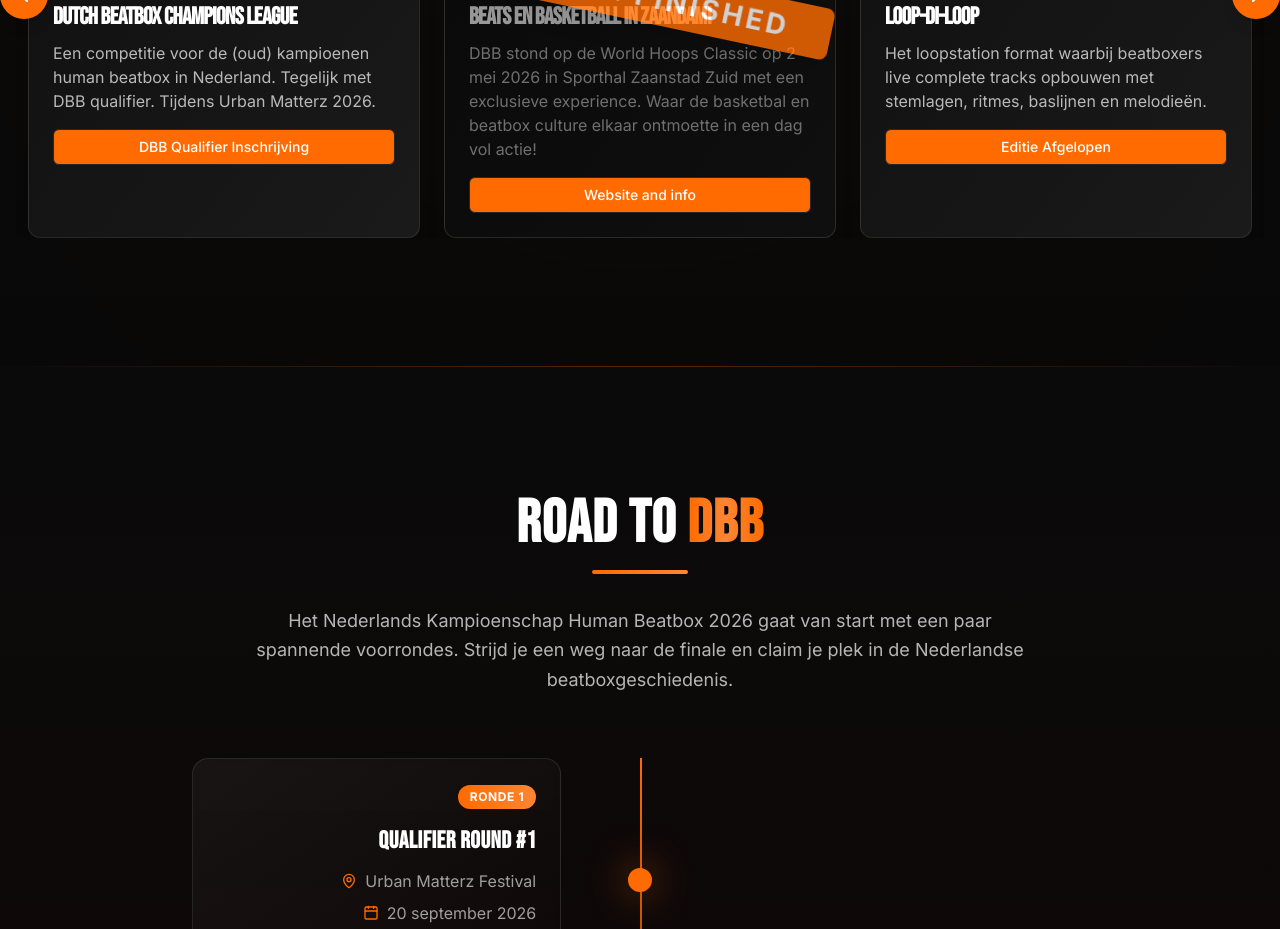
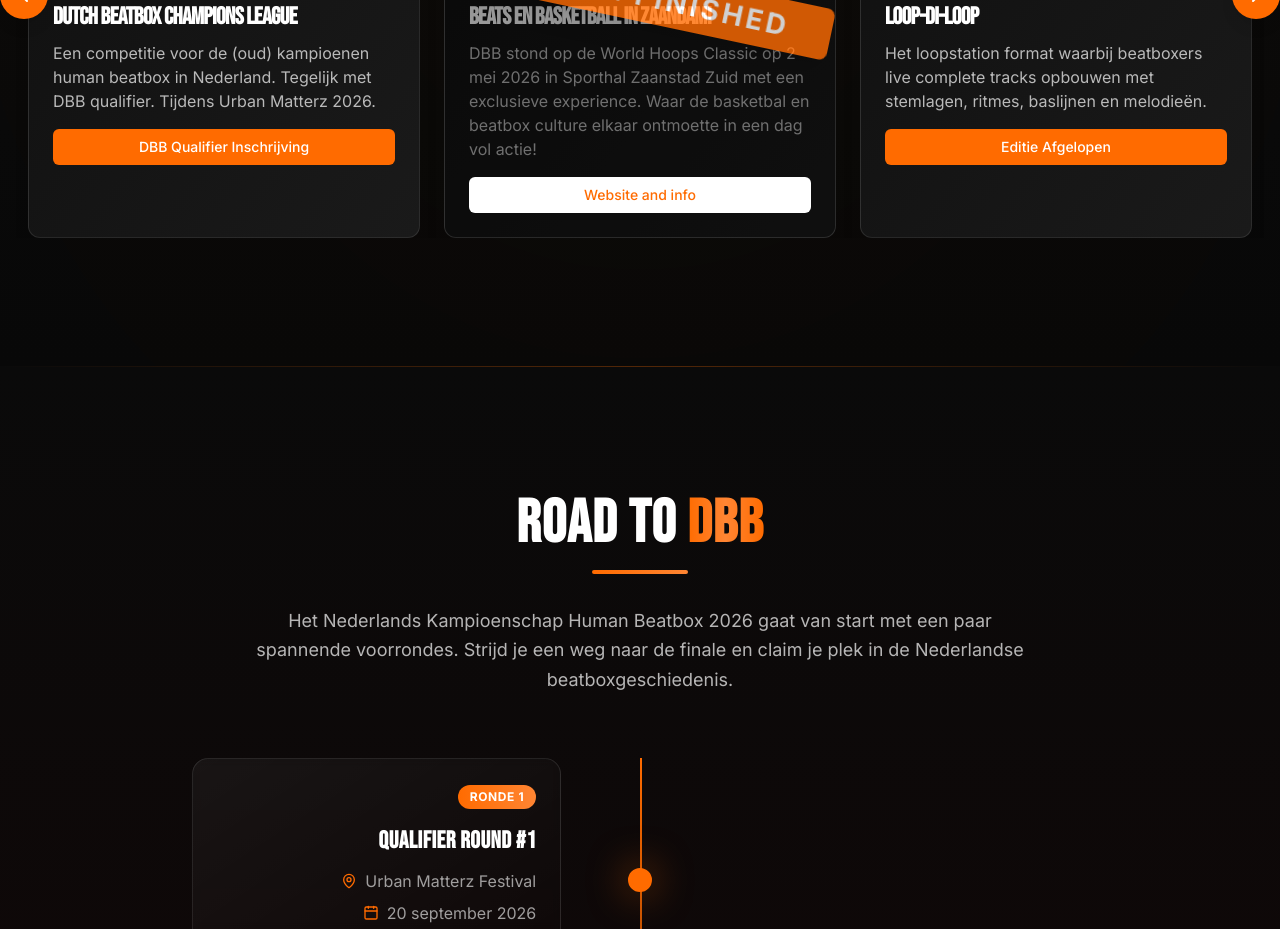
Before and after one commit to dutchbeatboxbattle/www, a Next.js app: page / in a window 1280 px wide. Shown: the part 2720-3649 px from the top of the page. Built offline with nearby package versions, Linux system fonts and the light colour scheme.

Commit message:
Update ProjectsCarousel.tsx

```diff
--- a/src/components/ProjectsCarousel.tsx
+++ b/src/components/ProjectsCarousel.tsx
@@ -60,13 +60,17 @@
         </p>
       </CardContent>
 
-      <CardFooter className="relative z-30">
+    <CardFooter className="relative z-30">
   {project.buttonText && project.buttonLink && (
     <a
       href={project.buttonLink}
       target="_blank"
       rel="noopener noreferrer"
-      className="inline-flex h-9 w-full items-center justify-center rounded-md border border-input bg-[#FF6B00] px-4 py-2 text-sm font-medium text-white transition-colors hover:bg-[#FF8533]"
+      className={`inline-flex h-9 w-full items-center justify-center rounded-md px-4 py-2 text-sm font-medium transition-colors ${
+        project.isFinished
+          ? "bg-white text-[#FF6B00] hover:bg-white/90"
+          : "bg-[#FF6B00] text-white hover:bg-[#FF8533]"
+      }`}
     >
       {project.buttonText}
     </a>
```
